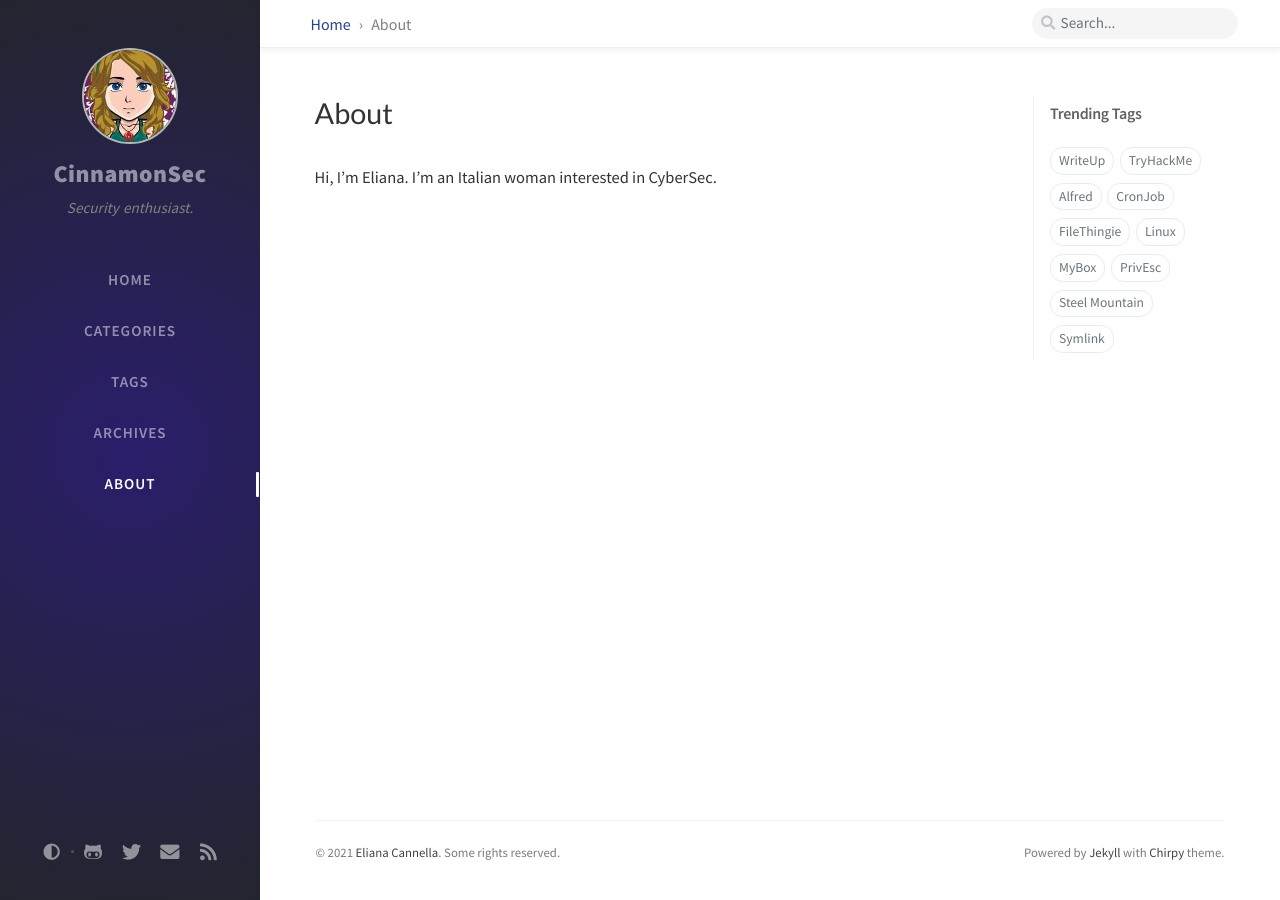
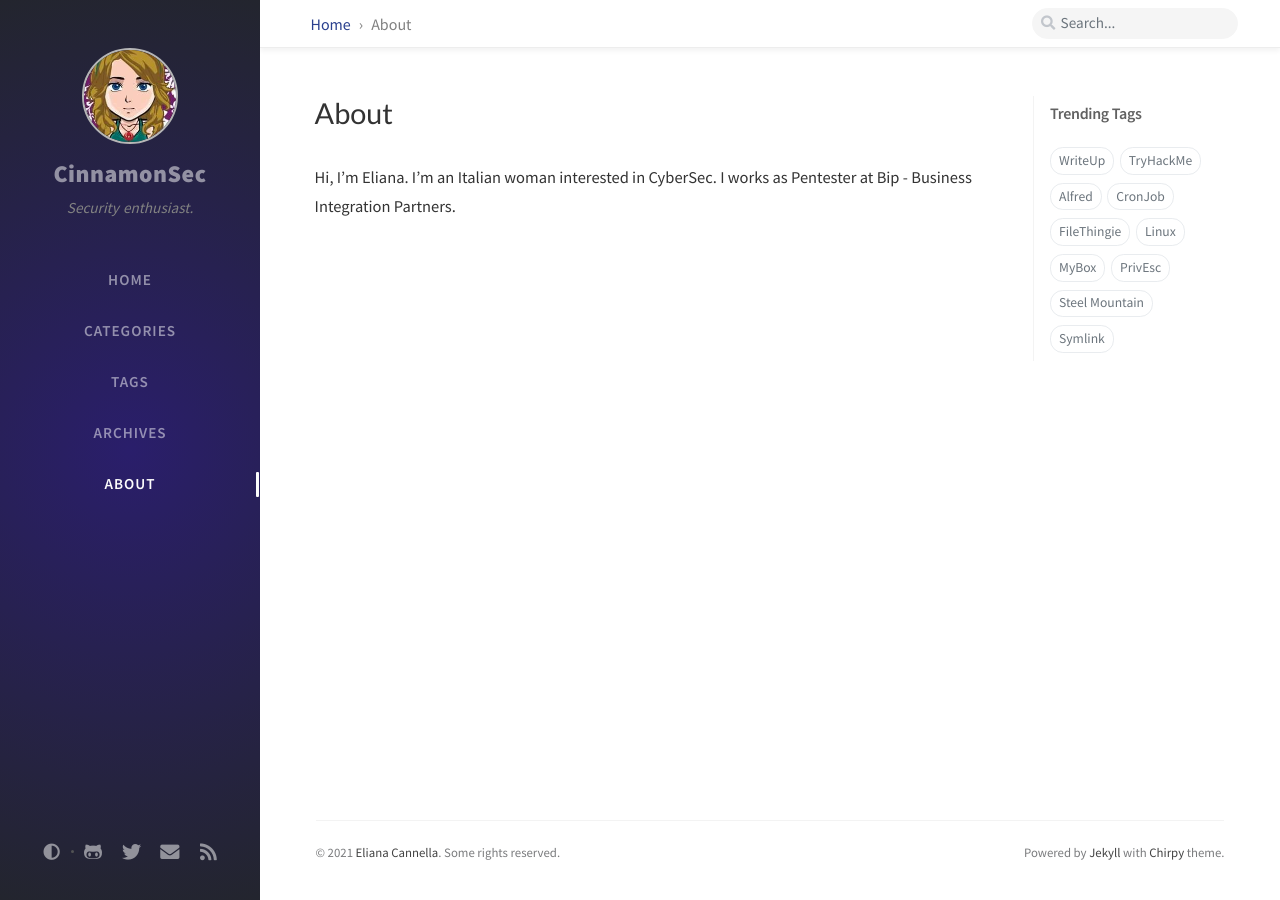
Before and after one commit to nananan/nananan.github.io, a Jekyll site: the page built from _tabs/about.md, in a window 1280 px wide. Built offline with Jekyll 4.4.1, drawn with Linux system fonts in a browser that asks for light colours; nearby versions of some CDN libraries; comment, search, counter and statistics services are not loaded; some of the changed lines change nothing that is shown.

Commit message:
Change about

```diff
--- a/_config.yml
+++ b/_config.yml
@@ -5,7 +5,7 @@ theme: jekyll-theme-chirpy
 
 # Only if your site type is GitHub Project sites and doesn't have a custom domain,
 # change below value to '/projectname'.
-baseurl: '/posts'
+baseurl: '/'
 
 # the HTML language tag › https://www.w3.org/International/questions/qa-choosing-language-tags
 lang: en-US
@@ -23,7 +23,7 @@ description: >-                        # used by seo meta and the atom feed
   Security enthusiast.
 
 # fill in the protocol & hostname for your site, e.g., 'https://username.github.io'
-url: 'https://nananan.github.io/posts/'
+url: 'https://nananan.github.io/'
 
 github:
   username: nananan             # change to your github username
--- a/_tabs/about.md
+++ b/_tabs/about.md
@@ -6,4 +6,4 @@ order: 4
 
 
 
-Hi, I'm Eliana. I'm an Italian woman interested in CyberSec.
+Hi, I'm Eliana. I'm an Italian woman interested in CyberSec. I works as Pentester at Bip - Business Integration Partners.
```
